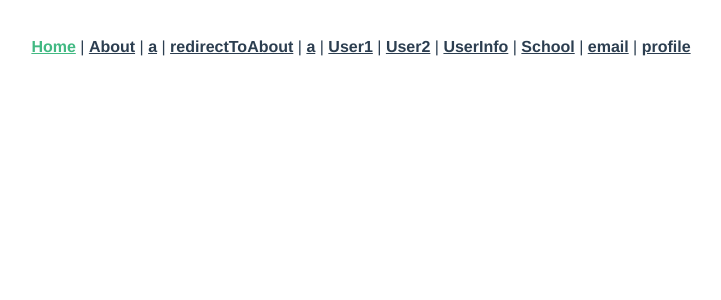
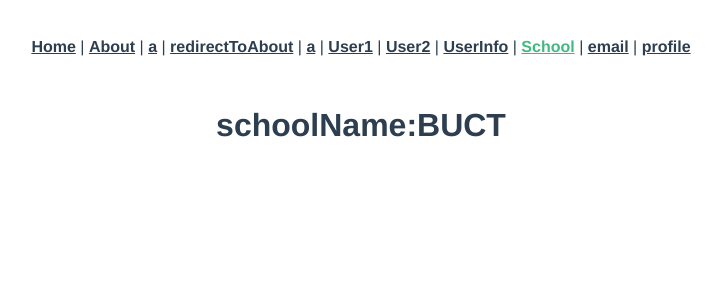
Before and after one commit to zhangtuo1999/study-vue-router, a Vue app: page /#/school/BUCT in a window 1280 px wide. Shown: the top 300 px of the page, without its empty margins (279-1000 px from the left). Built offline with nearby package versions, Linux system fonts and the light colour scheme.

Commit message:
全局前置路由守卫中释放钩子

```diff
--- a/src/router/index.js
+++ b/src/router/index.js
@@ -88,7 +88,7 @@
 
 
 router.beforeEach((to, from, next) => {
-
+    next()
 })
 
 
```
